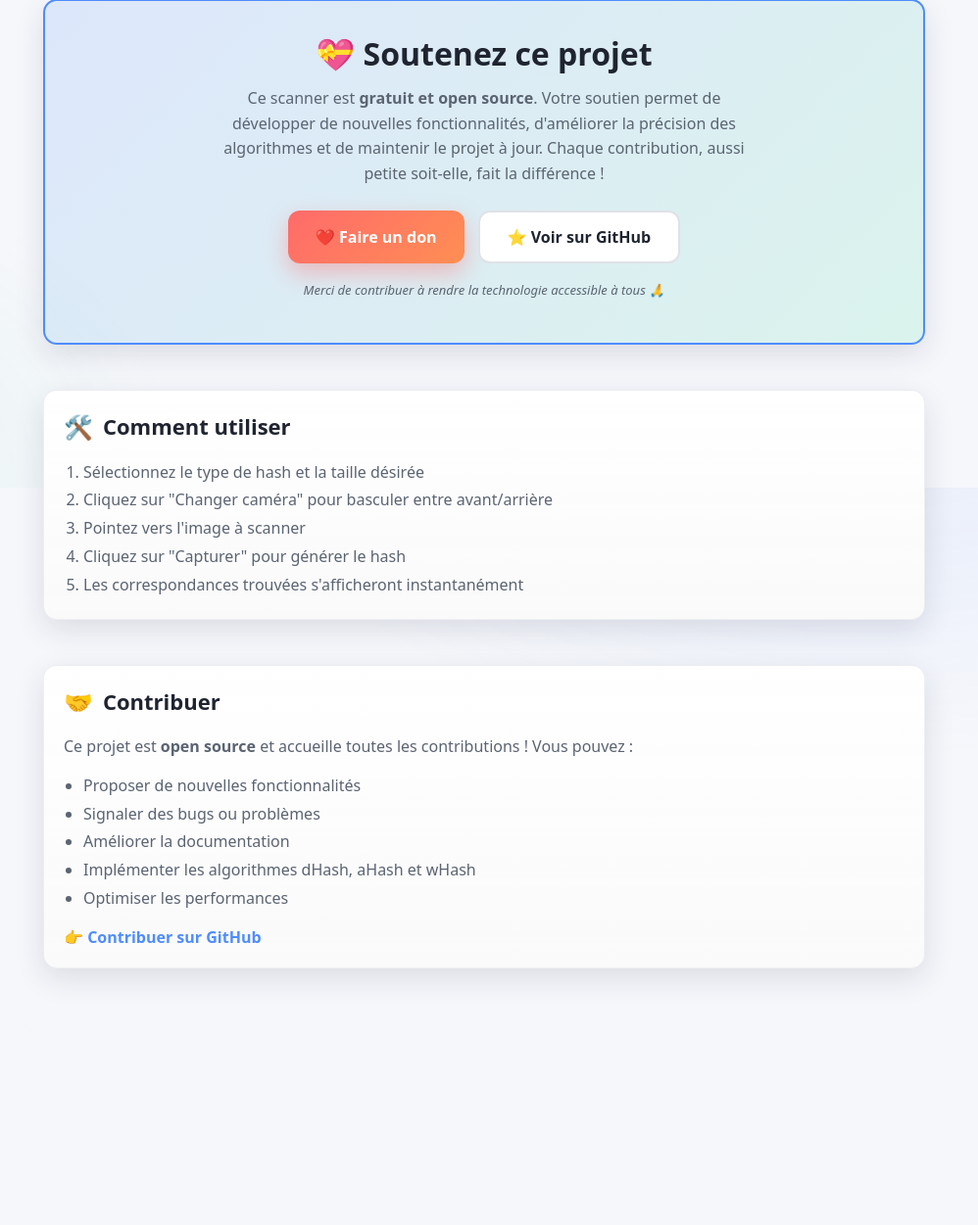
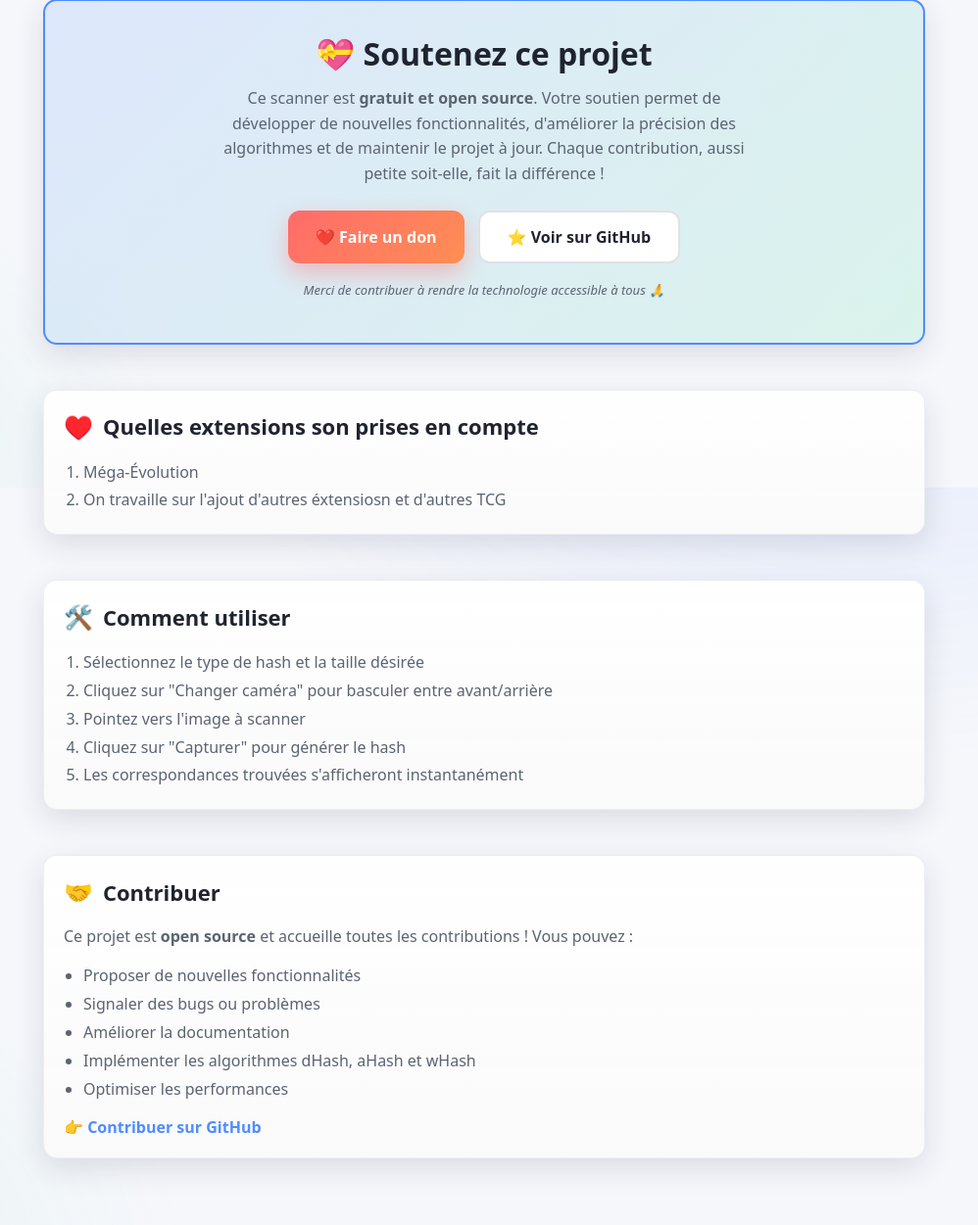
Before and after one commit to nazimboudeffa/card-scanner-fr-flask, a Flask app: page /info in a window 1280 px wide. Shown: the part 1102-2353 px from the top of the page at 98% size, without its empty margins (146-1144 px from the left). Before the commit the page ends 2103 px from the top, so only its background shows below. Run offline with Flask 3, Linux system fonts and the light colour scheme.

Commit message:
Update info.html

```diff
--- a/templates/info.html
+++ b/templates/info.html
@@ -261,6 +261,17 @@
 
       <section class="section card" style="padding: 20px;">
         <h2 class="section-title">
+          <span class="emoji">♥️</span>
+          Quelles extensions son prises en compte
+        </h2>
+        <ol style="margin: 0; padding-left: 20px; line-height: 1.8; color: var(--muted);">
+          <li>Méga-Évolution</li>
+          <li>On travaille sur l'ajout d'autres éxtensiosn et d'autres TCG</li>
+        </ol>
+      </section>
+
+      <section class="section card" style="padding: 20px;">
+        <h2 class="section-title">
           <span class="emoji">🛠️</span>
           Comment utiliser
         </h2>
```
